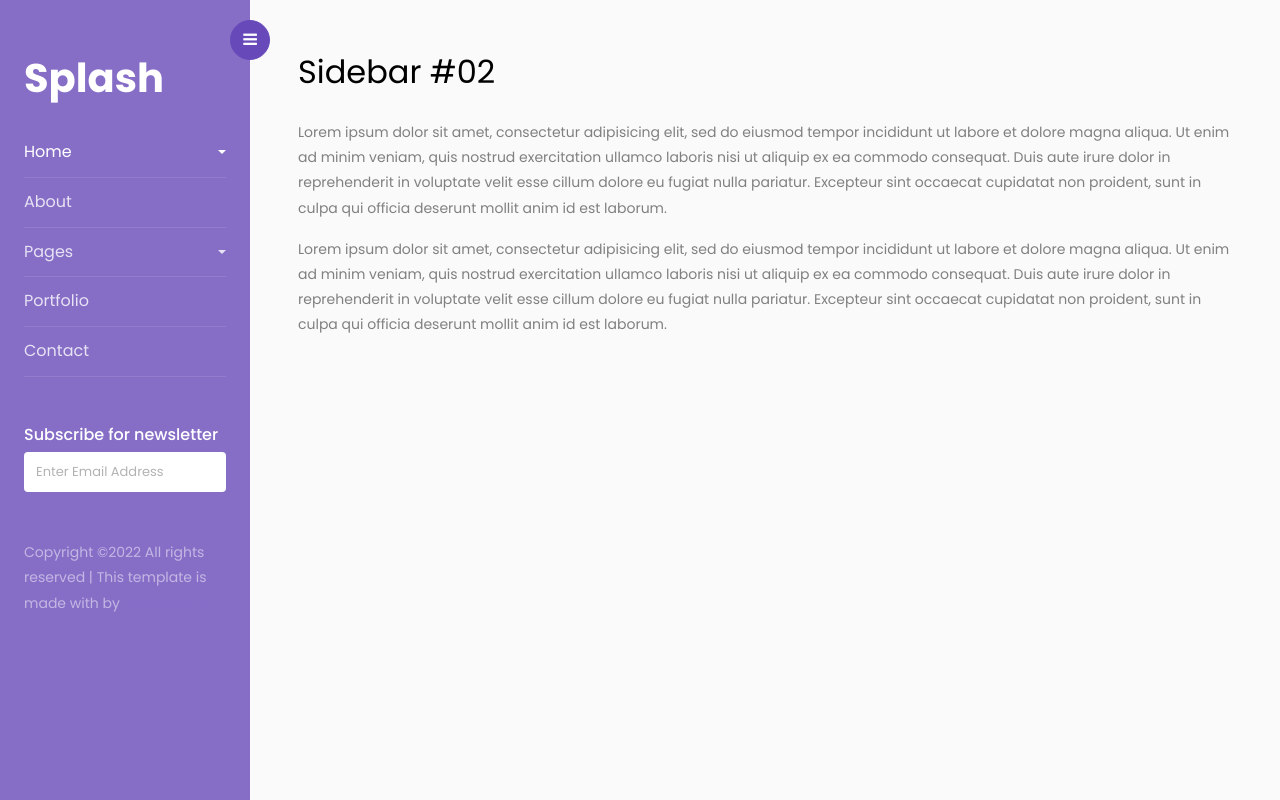
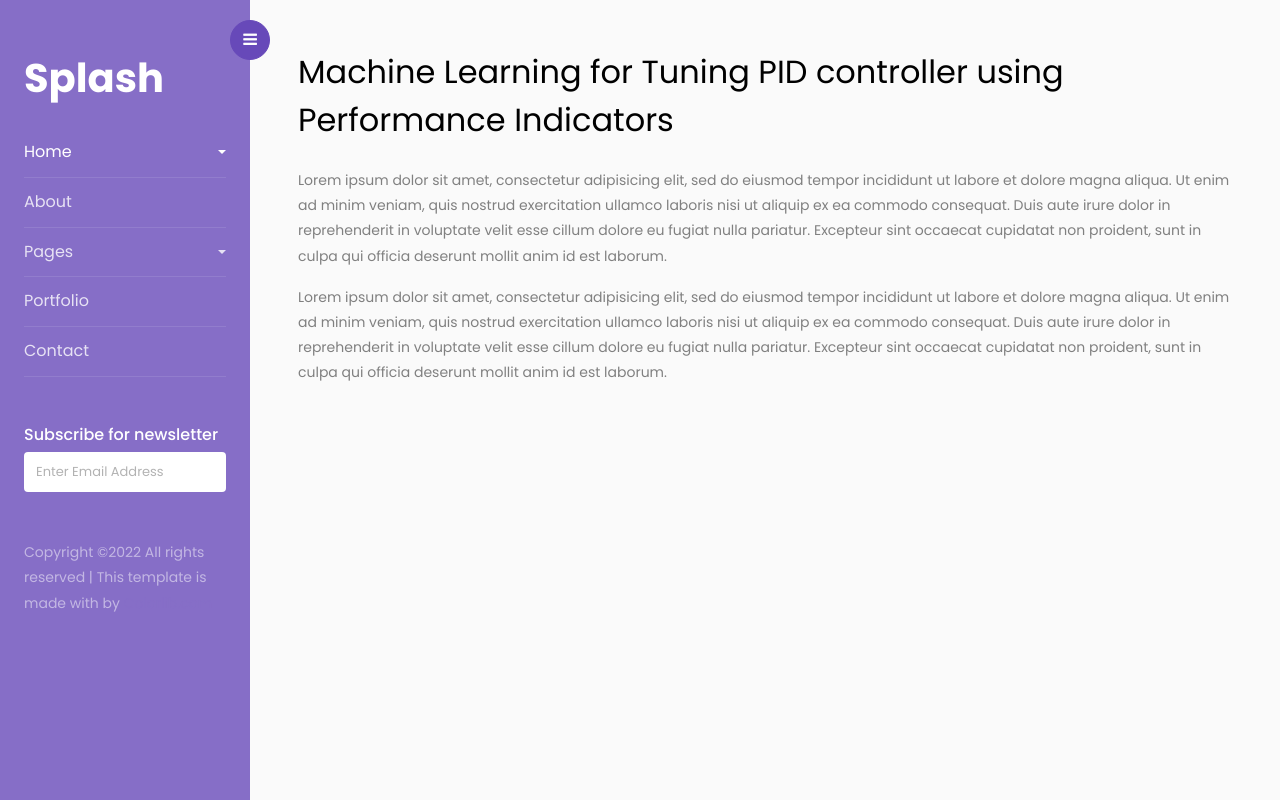
Before and after one commit to projectsKB/MLforPID, a plain HTML site: page index.html in a window 1280 px wide. Drawn offline with Linux system fonts and the light colour scheme.

Commit message:
Update index.html

```diff
--- a/index.html
+++ b/index.html
@@ -84,7 +84,7 @@
         <!-- Page Content  -->
       <div id="content" class="p-4 p-md-5 pt-5">
 
-        <h2 class="mb-4">Sidebar #02</h2>
+        <h2 class="mb-4">Machine Learning for Tuning PID controller using Performance Indicators</h2>
         <p>Lorem ipsum dolor sit amet, consectetur adipisicing elit, sed do eiusmod tempor incididunt ut labore et dolore magna aliqua. Ut enim ad minim veniam, quis nostrud exercitation ullamco laboris nisi ut aliquip ex ea commodo consequat. Duis aute irure dolor in reprehenderit in voluptate velit esse cillum dolore eu fugiat nulla pariatur. Excepteur sint occaecat cupidatat non proident, sunt in culpa qui officia deserunt mollit anim id est laborum.</p>
         <p>Lorem ipsum dolor sit amet, consectetur adipisicing elit, sed do eiusmod tempor incididunt ut labore et dolore magna aliqua. Ut enim ad minim veniam, quis nostrud exercitation ullamco laboris nisi ut aliquip ex ea commodo consequat. Duis aute irure dolor in reprehenderit in voluptate velit esse cillum dolore eu fugiat nulla pariatur. Excepteur sint occaecat cupidatat non proident, sunt in culpa qui officia deserunt mollit anim id est laborum.</p>
       </div>
```
